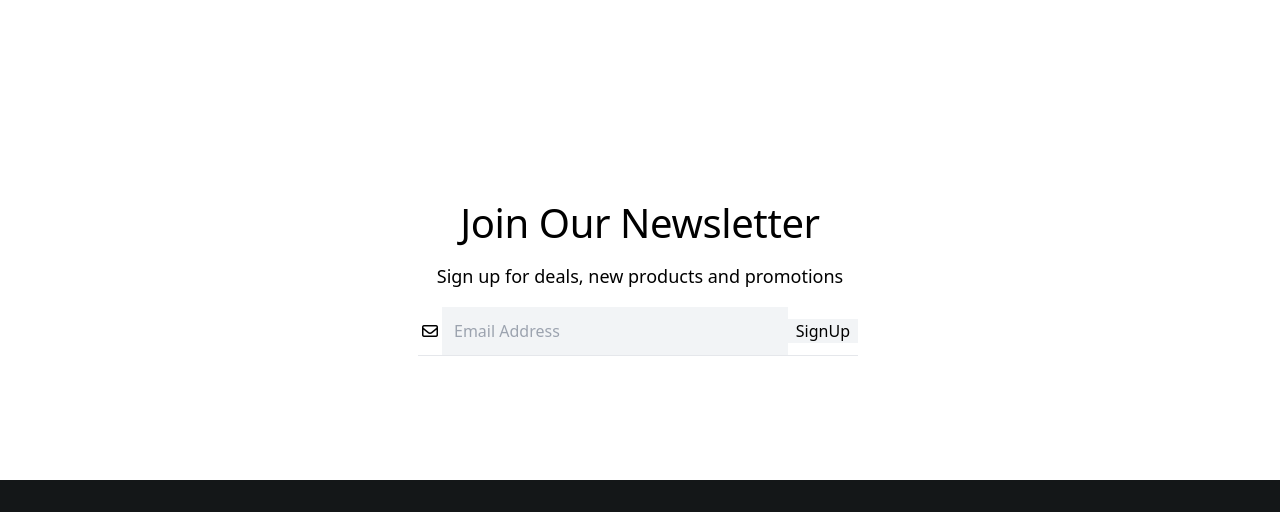
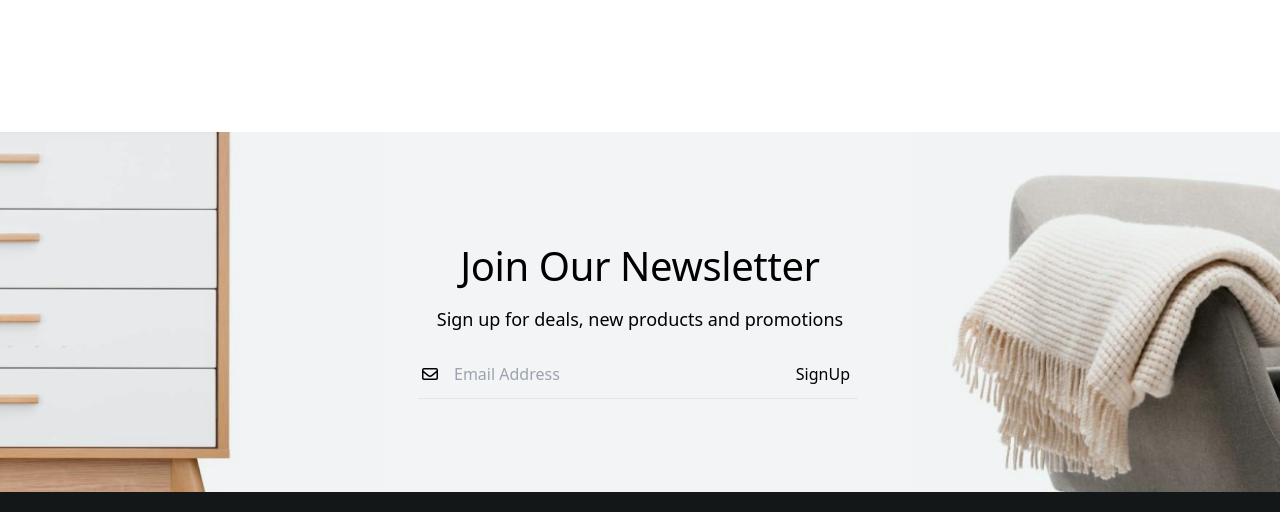
Before and after one commit to Ojay-stice/3legant, a plain HTML site: page index.html in a window 1280 px wide. Shown: the part 3383-3895 px from the top of the page. Drawn offline with nearby package versions, Linux system fonts and the light colour scheme; files whose address does not match are found by name.

Commit message:
new update

```diff
--- a/index.html
+++ b/index.html
@@ -357,9 +357,9 @@
         </section>
         <!-- NEWSLETTER SECTION -->
         <section class="flex  mt-12 py-7 px- h-[360px] items-center bg-im">
-          <div class=" py-6 md:py-0 px-3 md:px-0 w-[100vw]">
+          <div class="imageBg py-6 md:py-0 px-3 md:px-0 w-[100vw] h-[360px]  my-auto">
 
-            <div class=" md:w-[540px] md:mx-auto md:h-[166px]  text-center">
+            <div class=" md:w-[540px] md:mx-auto mt-28 md:h-[166px]  text-center">
               <h4  class=" mee text-[24px] md:text-[40px] md:leading-[44px] md:tracking-[-0.4px] leading-[34px]  font-medium tracking-[0.6px]">Join Our Newsletter</h4>
               <p class="py-4 md:text-[18px] md:leading-[30px]">Sign up for deals, new products and promotions</p>
               <form class="flex items-center md:w-[440px] md:ml-12 mt-4 md:mt-0 justify-center md:px-0 border-b" action="" >
--- a/styles.css
+++ b/styles.css
@@ -48,11 +48,12 @@ color:black
     width: 100%;
     height: 100vh;
 }
-/* .bg-im{
+.imageBg{
     background-image: url("./assets/img/Paste\ image.png");
      background-position: center;
      background-repeat: no-repeat;
      background-size: cover;
      width: 100%;
+     height: 360px;
 
-} */
+}
```
